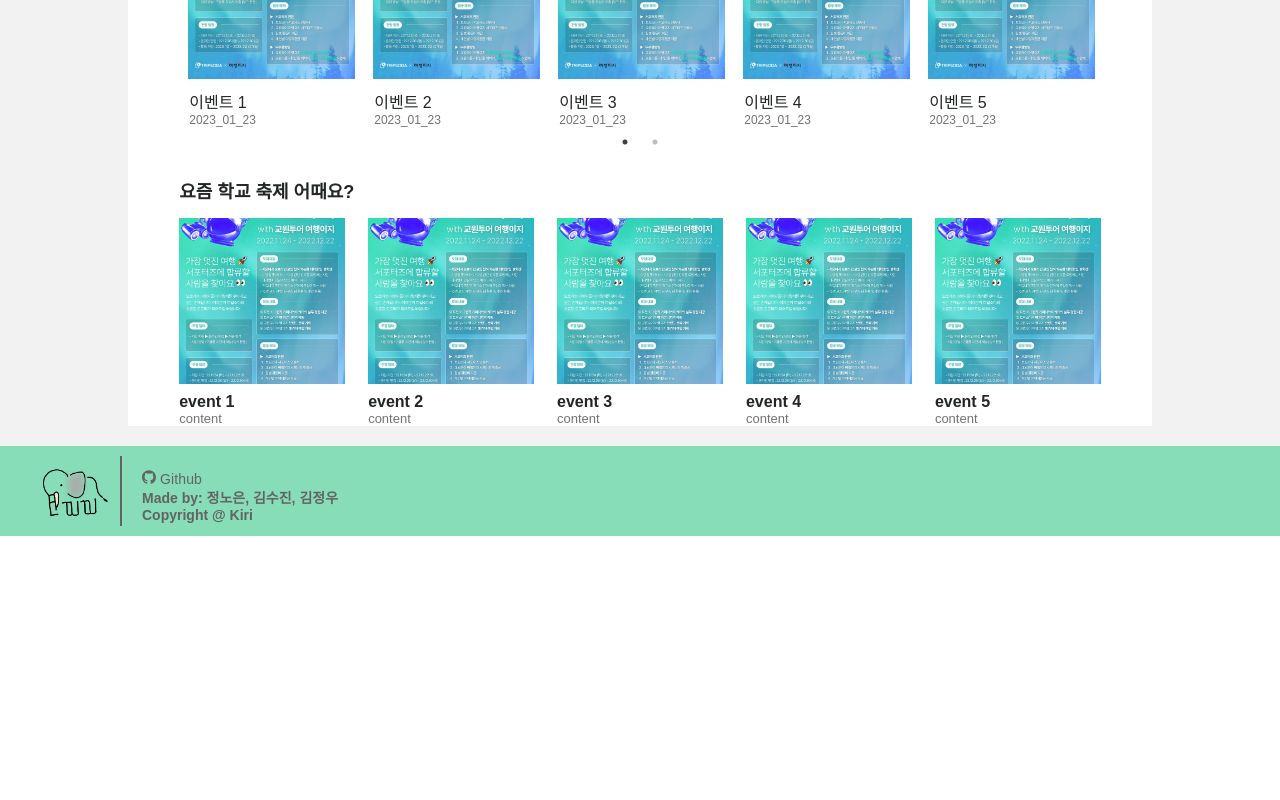
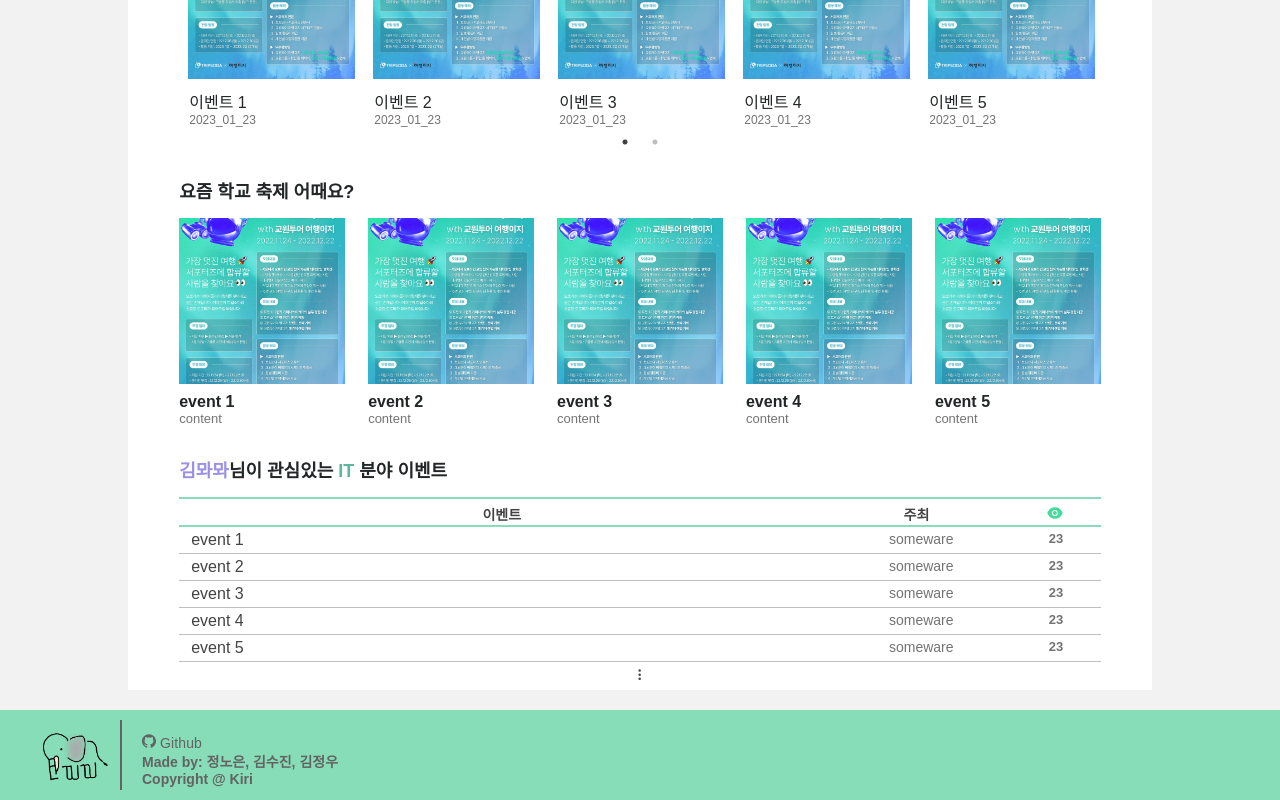
Before and after one commit to Jeans-ssu/Kiri, a React (Create React App) app in the folder client/kiri/: page / in a window 1280 px wide. Shown: the part 274-1074 px from the top of the page. Before the commit the page ends 810 px from the top, so only its background shows below. Built offline with nearby package versions, Linux system fonts and the light colour scheme.

Commit message:
:sparkles: [FE] feat: 메인페이지 이벤트 목록 2차 구현

```diff
--- a/client/kiri/src/pages/Main/MainEvents.js
+++ b/client/kiri/src/pages/Main/MainEvents.js
@@ -41,12 +41,18 @@ const MainEventsContainer = styled.div`
   margin-top: 50px;
 `;
 
-const MainHeader = styled.div`
+export const MainHeader = styled.div`
   width: 100%;
   color: ${({ theme }) => theme.colors.dark};
   font-size: 18px;
   font-weight: 700;
   margin-bottom: 15px;
+  .purple {
+    color: ${({ theme }) => theme.colors.purple};
+  }
+  .green {
+    color: ${({ theme }) => theme.colors.green_3};
+  }
 `;
 
 const MainContents = styled.div`
--- a/client/kiri/src/pages/Main/MainPage.js
+++ b/client/kiri/src/pages/Main/MainPage.js
@@ -2,6 +2,7 @@ import styled from 'styled-components';
 import PageContainer from 'containers/PageContainer';
 import MainCarousel from './MainCarousel';
 import MainEvents from './MainEvents';
+import SelectedEvents from './SelectedEvents';
 
 const MainPageContainer = styled.div`
   color: ${({ theme }) => theme.colors.mainColor};
@@ -16,6 +17,7 @@ const MainPage = () => {
       <MainPageContainer>
         <MainCarousel />
         <MainEvents />
+        <SelectedEvents />
       </MainPageContainer>
     </PageContainer>
   );
--- /dev/null
+++ b/client/kiri/src/pages/Main/SelectedEvents.js
@@ -0,0 +1,198 @@
+import styled from 'styled-components';
+import { MainHeader } from './MainEvents';
+import { AiFillEye } from 'react-icons/ai';
+import { BsThreeDotsVertical } from 'react-icons/bs';
+import { IoIosArrowUp } from 'react-icons/io';
+import { useState } from 'react';
+
+const data = [
+  {
+    eventId: '1',
+    title: 'event 1',
+    host: 'someware',
+    view: '23',
+  },
+  {
+    eventId: '2',
+    title: 'event 2',
+    host: 'someware',
+    view: '23',
+  },
+  {
+    eventId: '3',
+    title: 'event 3',
+    host: 'someware',
+    view: '23',
+  },
+  {
+    eventId: '4',
+    title: 'event 4',
+    host: 'someware',
+    view: '23',
+  },
+  {
+    eventId: '5',
+    title: 'event 5',
+    host: 'someware',
+    view: '23',
+  },
+  {
+    eventId: '6',
+    title: 'event 6',
+    host: 'someware',
+    view: '23',
+  },
+  {
+    eventId: '7',
+    title: 'event 7',
+    host: 'someware',
+    view: '23',
+  },
+  {
+    eventId: '8',
+    title: 'event 8',
+    host: 'someware',
+    view: '23',
+  },
+  {
+    eventId: '9',
+    title: 'event 9',
+    host: 'someware',
+    view: '23',
+  },
+  {
+    eventId: '10',
+    title: 'event 10',
+    host: 'someware',
+    view: '23',
+  },
+];
+
+const SelectedEventsContainer = styled.div`
+  width: 90%;
+  margin-top: 30px;
+  display: flex;
+  flex-direction: column;
+  align-items: center;
+`;
+
+const MainContent = styled.div`
+  width: 100%;
+`;
+
+const EventsHeader = styled.div`
+  width: 100%;
+  display: flex;
+  color: ${({ theme }) => theme.colors.darkgray};
+  font-size: 14px;
+  font-weight: 600;
+  text-align: center;
+  .title {
+    width: 70%;
+  }
+  .host {
+    width: 20%;
+  }
+  .view {
+    width: 10%;
+    color: ${({ theme }) => theme.colors.mainColor};
+  }
+  padding: 5px 0 0;
+  border-top: 2px solid ${({ theme }) => theme.colors.green_1};
+  border-bottom: 2px solid ${({ theme }) => theme.colors.green_1};
+`;
+
+const EventsContent = styled.div`
+  display: flex;
+  border-bottom: 1px solid ${({ theme }) => theme.colors.lightgray};
+  padding: 4px 0;
+  .title {
+    width: 70%;
+    padding: 0 12px;
+    color: ${({ theme }) => theme.colors.darkgray};
+  }
+  .host {
+    width: 20%;
+    text-align: center;
+    color: ${({ theme }) => theme.colors.gray};
+    font-size: 14px;
+  }
+  .view {
+    width: 10%;
+    text-align: center;
+    color: ${({ theme }) => theme.colors.gray};
+    font-weight: 600;
+    font-size: 13px;
+  }
+`;
+
+const OpenBtnContainer = styled.div`
+  width: 100%;
+  display: flex;
+  justify-content: center;
+  padding: 5px 0;
+  button {
+    background: none;
+    border: none;
+    color: ${({ theme }) => theme.colors.darkgray};
+    :hover {
+      cursor: pointer;
+    }
+  }
+`;
+
+//TODO: 유저 닉네임, 관심분야 설정
+//TODO: 로그인 안했을 때 처리 -> 랜덤으로
+const SelectedEvents = () => {
+  const [isOpen, setIsOpen] = useState(false);
+
+  return (
+    <SelectedEventsContainer>
+      <MainHeader>
+        <span className="purple">김뫄뫄</span>님이 관심있는{' '}
+        <span className="green">IT</span> 분야 이벤트
+      </MainHeader>
+      <MainContent>
+        <EventsHeader>
+          <div className="title">이벤트</div>
+          <div className="host">주최</div>
+          <div className="view">
+            <AiFillEye size="18" />
+          </div>
+        </EventsHeader>
+        {isOpen ? (
+          <>
+            {data?.map((el) => {
+              return (
+                <EventsContent key={el.eventId}>
+                  <div className="title">{el.title}</div>
+                  <div className="host">{el.host}</div>
+                  <div className="view">{el.view}</div>
+                </EventsContent>
+              );
+            })}
+          </>
+        ) : (
+          <>
+            {data.slice(0, 5)?.map((el) => {
+              return (
+                <EventsContent key={el.eventId}>
+                  <div className="title">{el.title}</div>
+                  <div className="host">{el.host}</div>
+                  <div className="view">{el.view}</div>
+                </EventsContent>
+              );
+            })}
+          </>
+        )}
+        <OpenBtnContainer>
+          <button onClick={() => setIsOpen(!isOpen)}>
+            {isOpen ? <IoIosArrowUp /> : <BsThreeDotsVertical />}
+          </button>
+        </OpenBtnContainer>
+      </MainContent>
+    </SelectedEventsContainer>
+  );
+};
+
+export default SelectedEvents;
```
